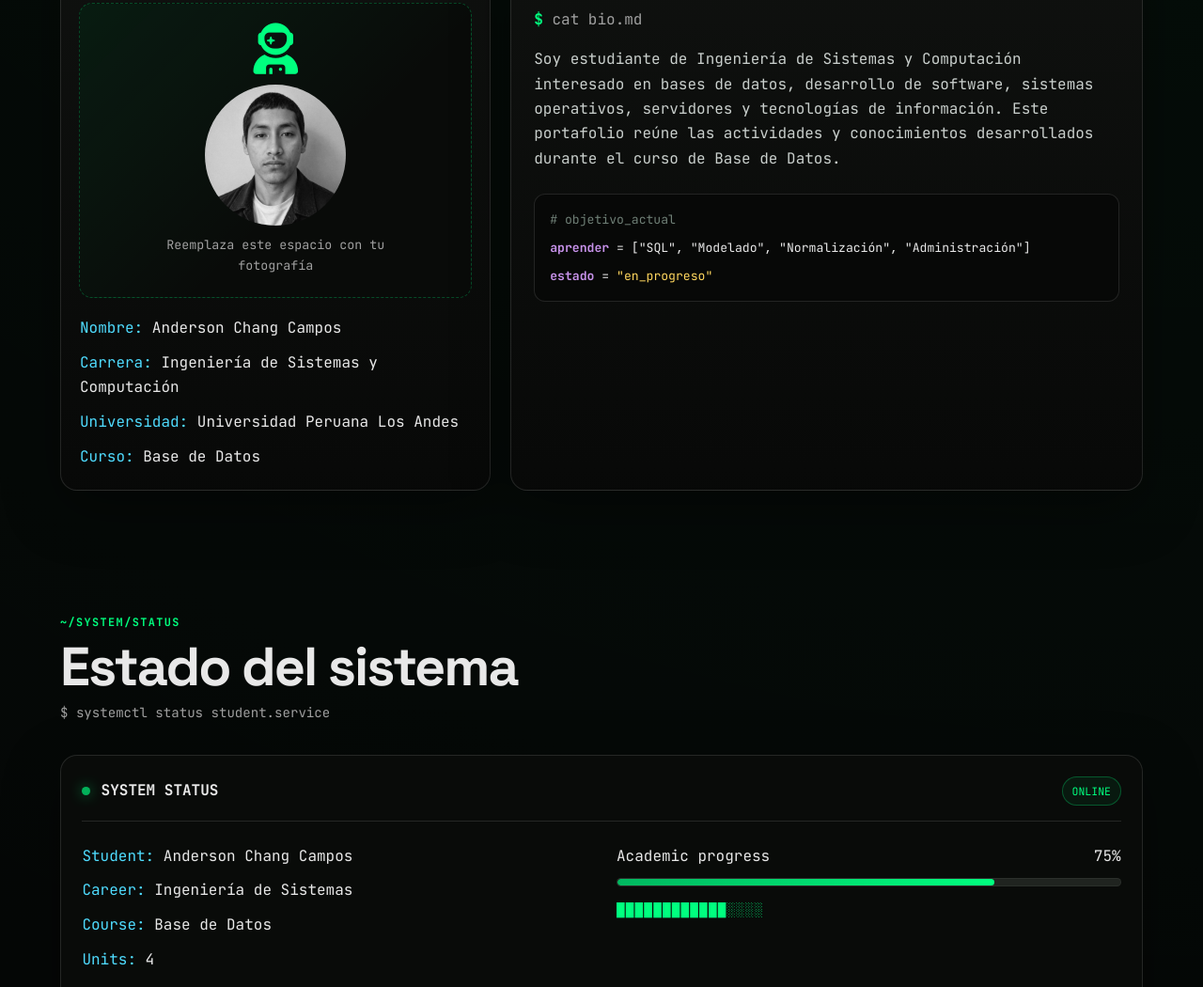
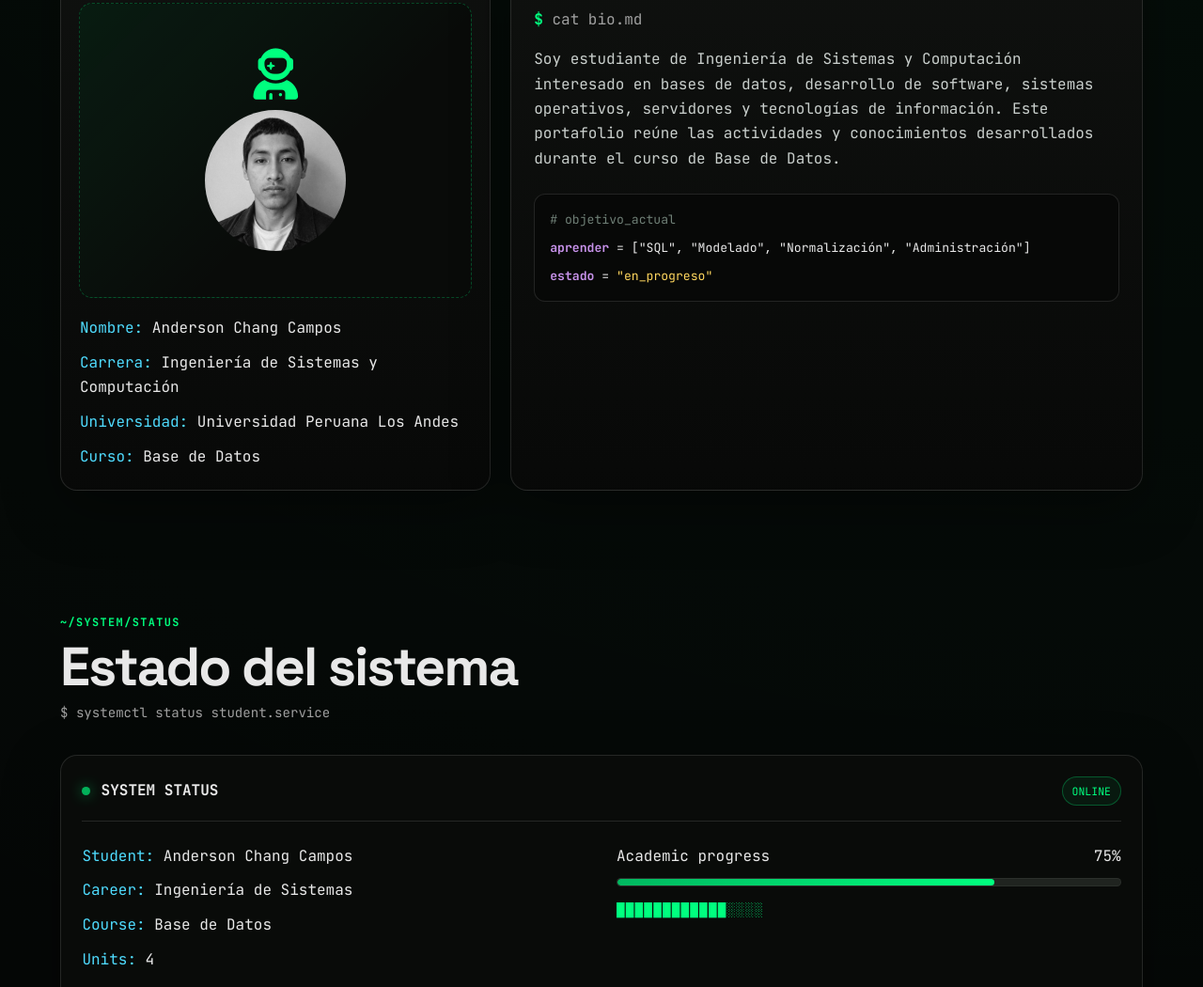
Before and after one commit to Peccavi-Hola/basedeweb, a plain HTML site: page index.html in a window 1280 px wide. Shown: the part 1334-2384 px from the top of the page at 94% size. Drawn offline with nearby package versions, Linux system fonts and the light colour scheme.

Commit message:
Update index.html

```diff
--- a/index.html
+++ b/index.html
@@ -110,7 +110,6 @@
             <div class="avatar-placeholder">
               <i class="fa-solid fa-user-astronaut"></i>
               <img src="img/perfil/perf.jpeg" alt="Mi fotografía">
-              <small>Reemplaza este espacio con tu fotografía</small>
             </div>
           </div>
 
```
